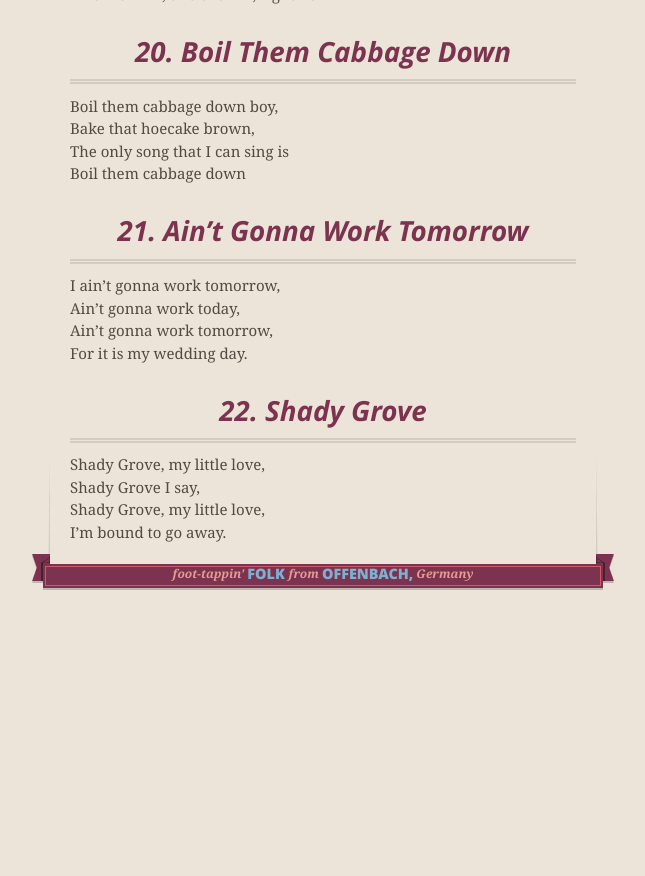
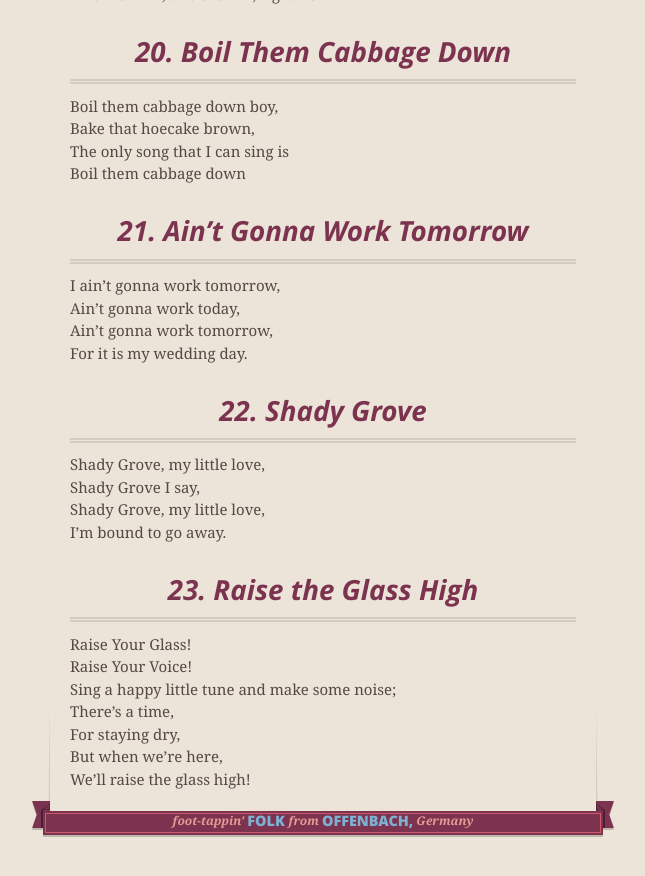
Before and after one commit to BrianInGermany/briankennethmusic, a Jekyll site: the page built from singalong.md, in a window 1280 px wide and 900 px high, scrolled down 3703 px. Shown: the top 876 px of the window, without its empty margins (317-962 px from the left). Built offline with Jekyll 4.4.1, drawn with Linux system fonts in a browser that asks for light colours; our own code applies the rules of GitHub Pages for plain Markdown files; comment, search, counter and statistics services are not loaded; before the commit the page ends 4356 px from its top, so only the background shows below that.

Commit message:
add song to sing along

```diff
--- a/singalong.md
+++ b/singalong.md
@@ -112,3 +112,11 @@ Shady Grove, my little love,
 Shady Grove I say,
 Shady Grove, my little love,
 I'm bound to go away.
+# 23. Raise the Glass High
+Raise Your Glass!
+Raise Your Voice!
+Sing a happy little tune and make some noise;
+There's a time,
+For staying dry,
+But when we're here,
+We'll raise the glass high!
```
